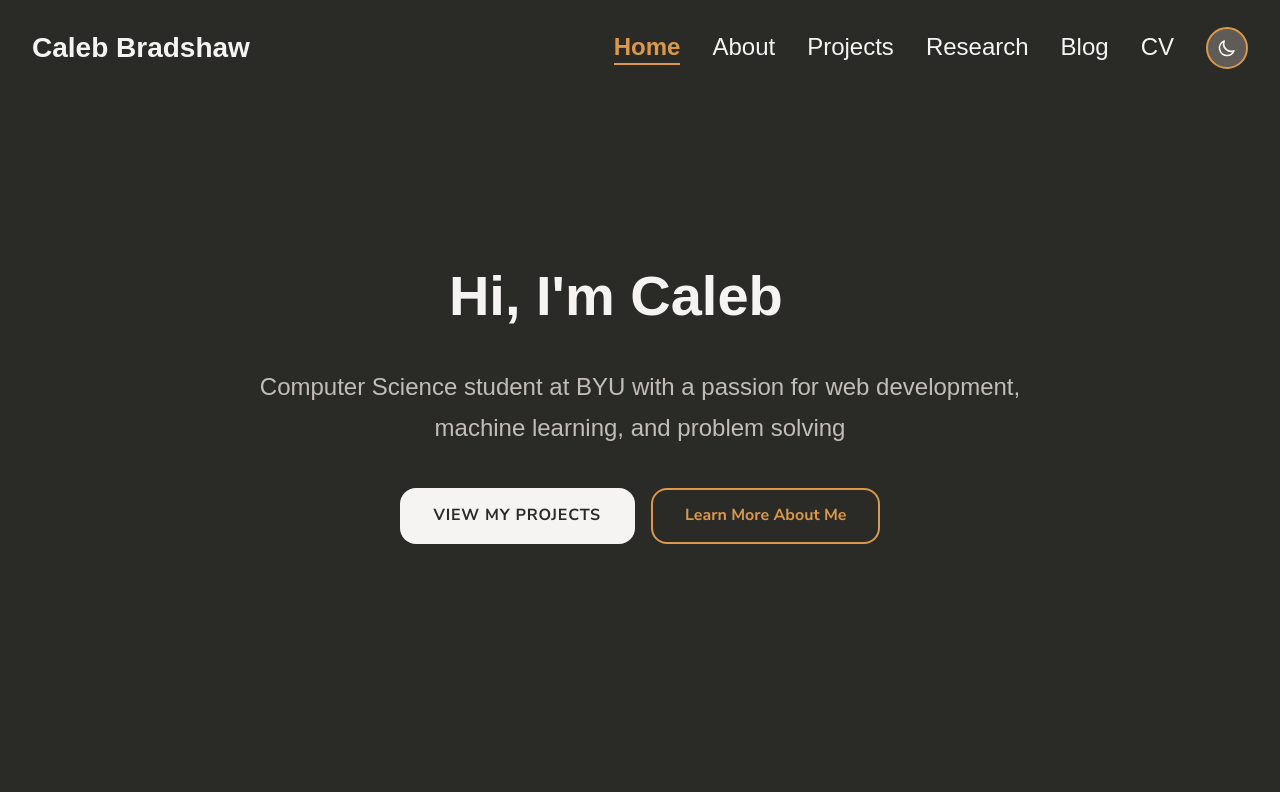
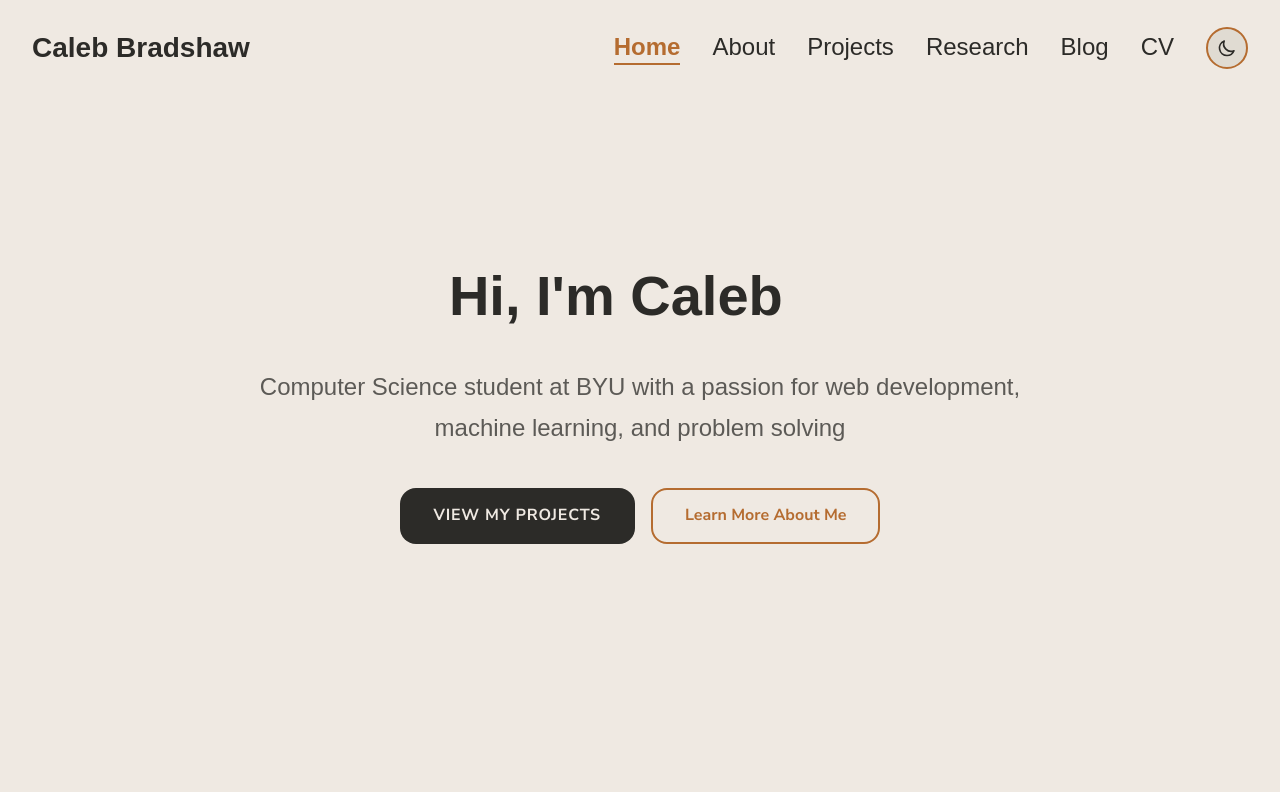
Before and after one commit to caljoseph/personal-site, a Next.js app: page / in a window 1280 px wide. Shown: the top 792 px of the page. Built offline with nearby package versions, Linux system fonts and the light colour scheme; a web font is replaced by a local one.

Commit message:
default to light mode:

```diff
--- a/components/ThemeToggle.tsx
+++ b/components/ThemeToggle.tsx
@@ -67,7 +67,7 @@ const ThemeToggle: React.FC<ThemeToggleProps> = ({ className }) => {
       setIsDarkMode(savedTheme === 'dark');
     } else {
       // Default to dark mode if no preference is saved
-      localStorage.setItem('theme', 'dark');
+      localStorage.setItem('theme', 'light');
     }
   }, []);
 
```
